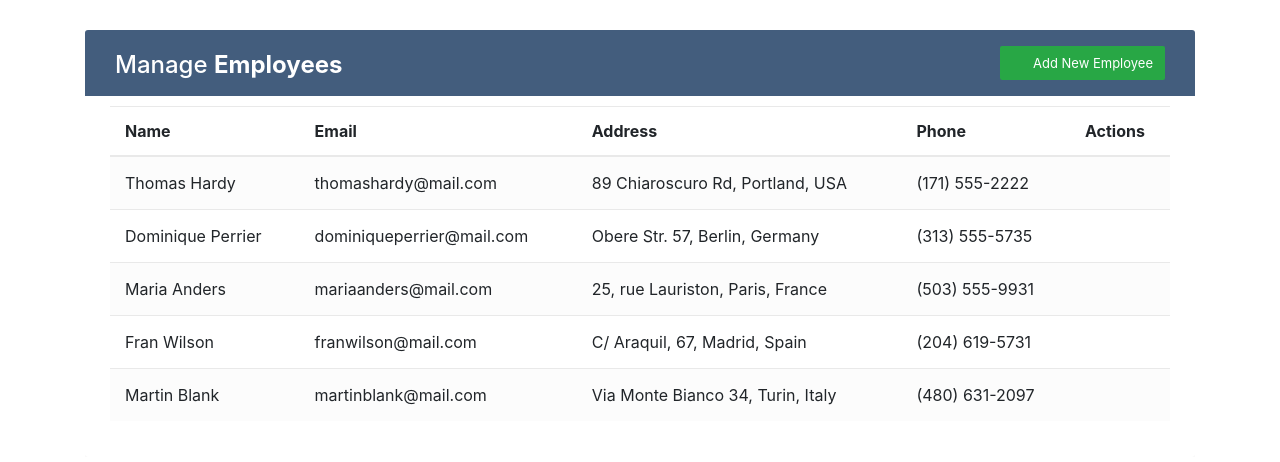
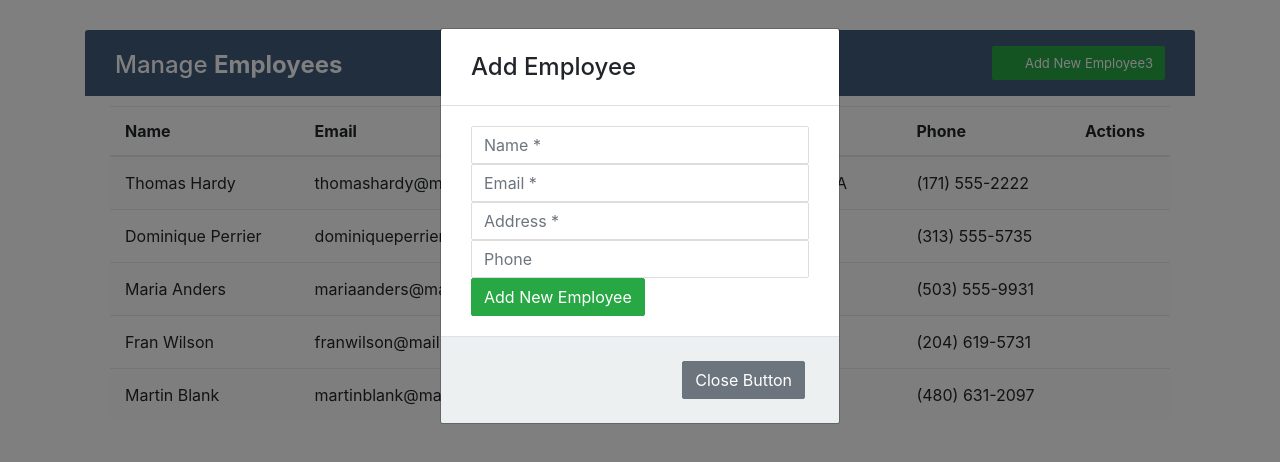
Before and after one commit to fatihcihan/manage-employee, a React (Create React App) app: page / in a window 1280 px wide. Shown: the top 462 px of the page. Built offline with nearby package versions, Linux system fonts and the light colour scheme.

Commit message:
imported necessary files, converted a tag to button and created modal

```diff
--- a/src/components/EmployeeList.js
+++ b/src/components/EmployeeList.js
@@ -1,9 +1,13 @@
-import { useContext } from 'react';
+import { useContext, useState } from 'react';
 import Employee from './Employee';
 import { EmployeeContext } from '../contexts/EmployeeContext';
+import { Button, Modal } from 'react-bootstrap';
+import AddForm from './AddForm';
 
 const EmployeeList = () => {
     const { employees } = useContext(EmployeeContext);
+    const [show, setShow] = useState(true);
+
     return (
         <>
             <div className="table-title">
@@ -12,7 +16,7 @@ const EmployeeList = () => {
                         <h2>Manage <b>Employees</b></h2>
                     </div>
                     <div className="col-sm-6">
-                        <a href="#addEmployeeModal" className="btn btn-success" data-toggle="modal"><i className="material-icons">&#xE147;</i> <span>Add New Employee</span></a>
+                        <Button  className="btn btn-success text-white" data-toggle="modal"><i className="material-icons">&#xE147;</i> <span>Add New Employee3</span></Button>
                     </div>
                 </div>
             </div>
@@ -29,7 +33,22 @@ const EmployeeList = () => {
                 <tbody>
                     <Employee employees={employees} />
                 </tbody>
-            </table >
+            </table>
+            <Modal show={show}>
+                <Modal.Header>
+                    <Modal.Title>
+                        Add Employee
+                    </Modal.Title>
+                </Modal.Header>
+                <Modal.Body>
+                    <AddForm />
+                </Modal.Body>
+                <Modal.Footer >
+                    <Button variant="secondary">
+                        Close Button
+                    </Button>
+                </Modal.Footer>
+            </Modal>
         </>
     )
 }
```
